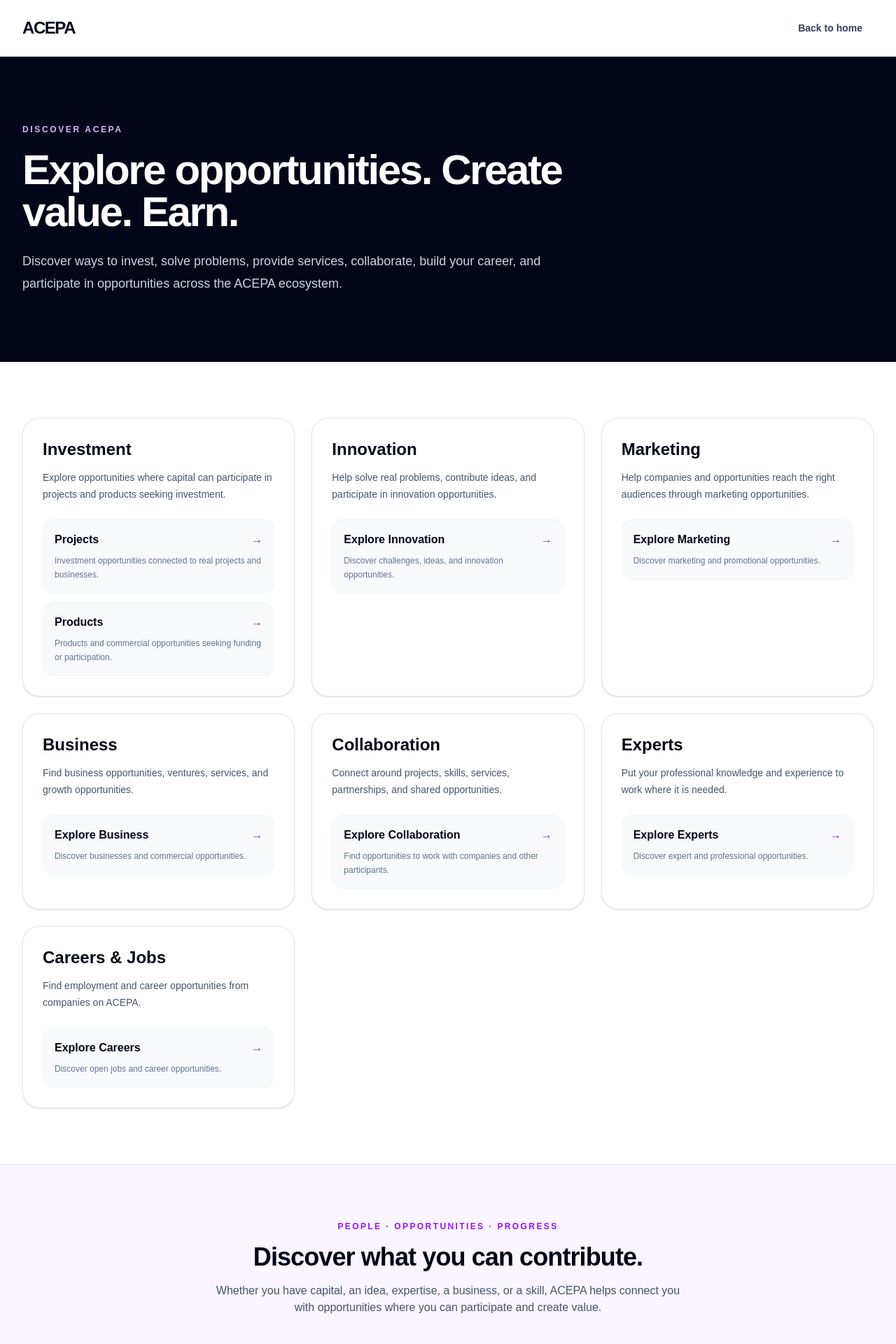
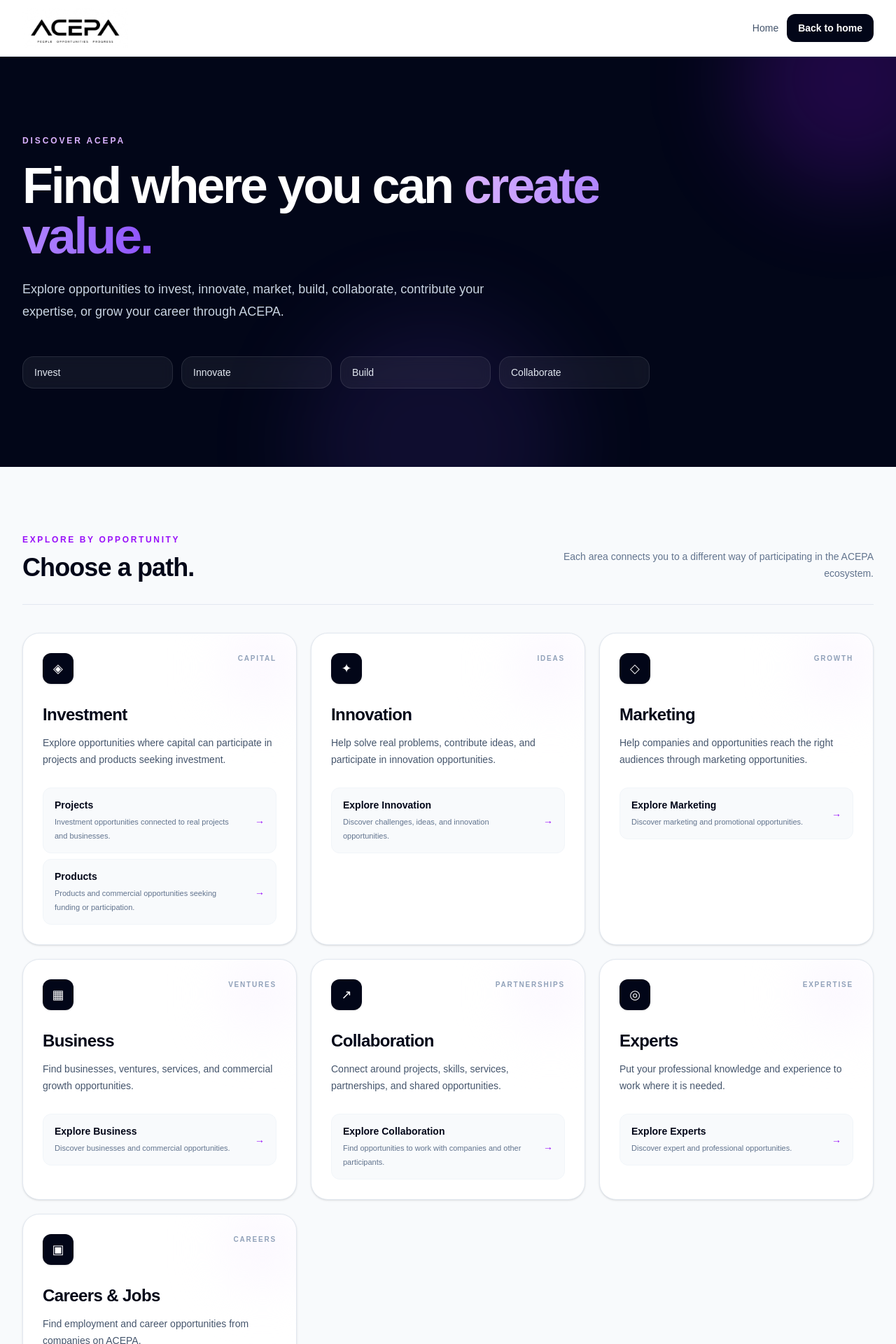
Before and after one commit to acepa-platform/acepa-platform, a Next.js app: page /discover in a window 1280 px wide. Shown: the top 1920 px of the page at 70% size. Built offline with nearby package versions, Linux system fonts and the light colour scheme.

Commit message:
Redesign public Discover page

```diff
--- a/app/discover/page.tsx
+++ b/app/discover/page.tsx
@@ -5,6 +5,7 @@
 const categories = [
   {
     title: "Investment",
+    label: "CAPITAL",
     description: "Explore opportunities where capital can participate in projects and products seeking investment.",
     items: [
       ["Projects", "Investment opportunities connected to real projects and businesses.", "/discover/projects"],
@@ -13,115 +14,148 @@
   },
   {
     title: "Innovation",
+    label: "IDEAS",
     description: "Help solve real problems, contribute ideas, and participate in innovation opportunities.",
     items: [["Explore Innovation", "Discover challenges, ideas, and innovation opportunities.", "/discover/innovation"]],
   },
   {
     title: "Marketing",
+    label: "GROWTH",
     description: "Help companies and opportunities reach the right audiences through marketing opportunities.",
     items: [["Explore Marketing", "Discover marketing and promotional opportunities.", "/discover/marketing"]],
   },
   {
     title: "Business",
-    description: "Find business opportunities, ventures, services, and growth opportunities.",
+    label: "VENTURES",
+    description: "Find businesses, ventures, services, and commercial growth opportunities.",
     items: [["Explore Business", "Discover businesses and commercial opportunities.", "/discover/business"]],
   },
   {
     title: "Collaboration",
+    label: "PARTNERSHIPS",
     description: "Connect around projects, skills, services, partnerships, and shared opportunities.",
     items: [["Explore Collaboration", "Find opportunities to work with companies and other participants.", "/discover/collaboration"]],
   },
   {
     title: "Experts",
+    label: "EXPERTISE",
     description: "Put your professional knowledge and experience to work where it is needed.",
     items: [["Explore Experts", "Discover expert and professional opportunities.", "/discover/experts"]],
   },
   {
     title: "Careers & Jobs",
+    label: "CAREERS",
     description: "Find employment and career opportunities from companies on ACEPA.",
     items: [["Explore Careers", "Discover open jobs and career opportunities.", "/discover/careers"]],
   },
 ];
 
+const icons = ["◈", "✦", "◇", "▦", "↗", "◎", "▣"];
+
 export default function DiscoverPage() {
   return (
-    <main className="min-h-screen bg-white text-slate-950">
-      <header className="border-b border-slate-200 bg-white">
+    <main className="min-h-screen bg-slate-50 text-slate-950">
+      <header className="sticky top-0 z-40 border-b border-slate-200/80 bg-white/95 backdrop-blur-md">
         <div className="mx-auto flex h-20 max-w-7xl items-center justify-between px-6 lg:px-8">
-          <Link href="/" className="text-2xl font-black tracking-[-0.06em]">
-            ACEPA
+          <Link href="/" className="flex items-center">
+            <img src="/acepa-logo-white-transparent-tagline-brighter.png" alt="ACEPA — People, Opportunities, Progress" className="h-14 w-auto object-contain brightness-0" />
           </Link>
-          <Link
-            href="/"
-            className="rounded-xl px-4 py-2 text-sm font-semibold text-slate-700 transition hover:bg-slate-100"
-          >
+          <div className="flex items-center gap-3">
+            <Link href="/" className="hidden text-sm font-medium text-slate-600 transition hover:text-purple-600 sm:block">
+              Home
+            </Link>
+            <Link href="/" className="rounded-xl bg-slate-950 px-4 py-2.5 text-sm font-semibold text-white transition hover:bg-purple-600">
               Back to home
             </Link>
           </div>
+        </div>
       </header>
 
-      <section className="bg-slate-950 px-6 py-24 text-white lg:px-8">
-        <div className="mx-auto max-w-7xl">
-          <p className="text-xs font-bold tracking-[0.22em] text-purple-300">
-            DISCOVER ACEPA
+      <section className="relative overflow-hidden bg-slate-950 px-6 py-24 text-white lg:px-8 lg:py-28">
+        <div className="absolute -right-24 -top-32 h-80 w-80 rounded-full bg-purple-600/20 blur-3xl" />
+        <div className="absolute -bottom-40 left-1/3 h-96 w-96 rounded-full bg-violet-500/10 blur-3xl" />
+        <div className="relative mx-auto max-w-7xl">
+          <div className="max-w-4xl">
+            <p className="text-xs font-bold tracking-[0.24em] text-purple-300">DISCOVER ACEPA</p>
+            <h1 className="mt-5 text-5xl font-bold tracking-[-0.045em] sm:text-6xl lg:text-7xl">
+              Find where you can <span className="bg-gradient-to-r from-purple-300 to-violet-500 bg-clip-text text-transparent">create value.</span>
+            </h1>
+            <p className="mt-6 max-w-2xl text-base leading-8 text-slate-300 sm:text-lg">
+              Explore opportunities to invest, innovate, market, build, collaborate, contribute your expertise, or grow your career through ACEPA.
             </p>
-          <h1 className="mt-5 max-w-4xl text-5xl font-bold tracking-[-0.04em] sm:text-6xl">
-            Explore opportunities. Create value. Earn.
-          </h1>
-          <p className="mt-6 max-w-3xl text-lg leading-8 text-slate-300">
-            Discover ways to invest, solve problems, provide services,
-            collaborate, build your career, and participate in opportunities
-            across the ACEPA ecosystem.
-          </p>
+          </div>
+
+          <div className="mt-12 grid max-w-4xl grid-cols-2 gap-3 sm:grid-cols-4">
+            {["Invest", "Innovate", "Build", "Collaborate"].map((item) => (
+              <div key={item} className="rounded-2xl border border-white/10 bg-white/[0.06] px-4 py-3 text-sm font-medium text-slate-200 backdrop-blur-sm">
+                {item}
+              </div>
+            ))}
+          </div>
         </div>
       </section>
 
-      <section className="mx-auto max-w-7xl px-6 py-20 lg:px-8">
-        <div className="grid gap-6 md:grid-cols-2 lg:grid-cols-3">
-          {categories.map((category) => (
+      <section className="mx-auto max-w-7xl px-6 py-20 lg:px-8 lg:py-24">
+        <div className="flex flex-col justify-between gap-5 border-b border-slate-200 pb-8 sm:flex-row sm:items-end">
+          <div>
+            <p className="text-xs font-bold tracking-[0.22em] text-purple-600">EXPLORE BY OPPORTUNITY</p>
+            <h2 className="mt-3 text-3xl font-bold tracking-tight sm:text-4xl">Choose a path.</h2>
+          </div>
+          <p className="max-w-md text-sm leading-6 text-slate-500 sm:text-right">
+            Each area connects you to a different way of participating in the ACEPA ecosystem.
+          </p>
+        </div>
+
+        <div className="mt-10 grid gap-5 md:grid-cols-2 lg:grid-cols-3">
+          {categories.map((category, index) => (
             <article
               key={category.title}
-              className="rounded-3xl border border-slate-200 bg-white p-7 shadow-sm transition hover:-translate-y-1 hover:shadow-xl"
+              className="group relative overflow-hidden rounded-3xl border border-slate-200 bg-white p-7 shadow-sm transition duration-300 hover:-translate-y-1 hover:border-purple-200 hover:shadow-xl"
             >
-              <h2 className="text-2xl font-bold">{category.title}</h2>
-              <p className="mt-3 text-sm leading-6 text-slate-600">
-                {category.description}
-              </p>
+              <div className="absolute right-0 top-0 h-24 w-24 rounded-full bg-purple-50 blur-2xl transition group-hover:bg-purple-100" />
+              <div className="relative">
+                <div className="flex items-start justify-between gap-4">
+                  <div className="flex h-11 w-11 items-center justify-center rounded-xl bg-slate-950 text-lg text-white shadow-sm transition group-hover:bg-purple-600">
+                    {icons[index]}
+                  </div>
+                  <span className="text-[10px] font-bold tracking-[0.18em] text-slate-400">{category.label}</span>
+                </div>
 
-              <div className="mt-6 space-y-3">
+                <h2 className="mt-7 text-2xl font-bold tracking-tight">{category.title}</h2>
+                <p className="mt-3 text-sm leading-6 text-slate-600">{category.description}</p>
+
+                <div className="mt-7 space-y-2">
                   {category.items.map(([title, description, href]) => (
                     <Link
                       key={href}
                       href={href}
-                    className="block rounded-2xl border border-slate-100 bg-slate-50 p-4 transition hover:border-purple-200 hover:bg-purple-50"
+                      className="flex items-center justify-between gap-4 rounded-xl border border-slate-100 bg-slate-50 px-4 py-3.5 transition hover:border-purple-100 hover:bg-purple-50"
                     >
-                    <div className="flex items-center justify-between gap-4">
-                      <h3 className="font-semibold">{title}</h3>
-                      <span className="text-purple-600">→</span>
+                      <div>
+                        <h3 className="text-sm font-semibold text-slate-950">{title}</h3>
+                        <p className="mt-1 text-[11px] leading-5 text-slate-500">{description}</p>
                       </div>
-                    <p className="mt-2 text-xs leading-5 text-slate-500">
-                      {description}
-                    </p>
+                      <span className="shrink-0 text-sm font-semibold text-purple-600">→</span>
                     </Link>
                   ))}
+                </div>
               </div>
             </article>
           ))}
         </div>
       </section>
 
-      <section className="border-t border-slate-200 bg-purple-50 px-6 py-20 text-center lg:px-8">
-        <p className="text-xs font-bold tracking-[0.2em] text-purple-600">
-          PEOPLE · OPPORTUNITIES · PROGRESS
-        </p>
-        <h2 className="mt-4 text-4xl font-bold tracking-tight">
-          Discover what you can contribute.
-        </h2>
-        <p className="mx-auto mt-4 max-w-2xl text-slate-600">
-          Whether you have capital, an idea, expertise, a business, or a skill,
-          ACEPA helps connect you with opportunities where you can participate
-          and create value.
-        </p>
+      <section className="border-t border-slate-200 bg-white px-6 py-20 lg:px-8">
+        <div className="mx-auto flex max-w-7xl flex-col justify-between gap-8 rounded-3xl bg-slate-950 px-8 py-10 text-white sm:px-10 lg:flex-row lg:items-center">
+          <div className="max-w-2xl">
+            <p className="text-xs font-bold tracking-[0.2em] text-purple-300">PEOPLE · OPPORTUNITIES · PROGRESS</p>
+            <h2 className="mt-4 text-3xl font-bold tracking-tight sm:text-4xl">Your next opportunity can start here.</h2>
+            <p className="mt-3 text-sm leading-6 text-slate-300">Whether you bring capital, an idea, expertise, a business, or a skill, ACEPA is built to connect the right people with the right opportunities.</p>
+          </div>
+          <Link href="/" className="shrink-0 rounded-xl bg-purple-600 px-6 py-3.5 text-center text-sm font-semibold text-white transition hover:bg-purple-500">
+            Explore ACEPA →
+          </Link>
+        </div>
       </section>
     </main>
   );
```
Lines whose indentation alone changed are shown as unchanged.
